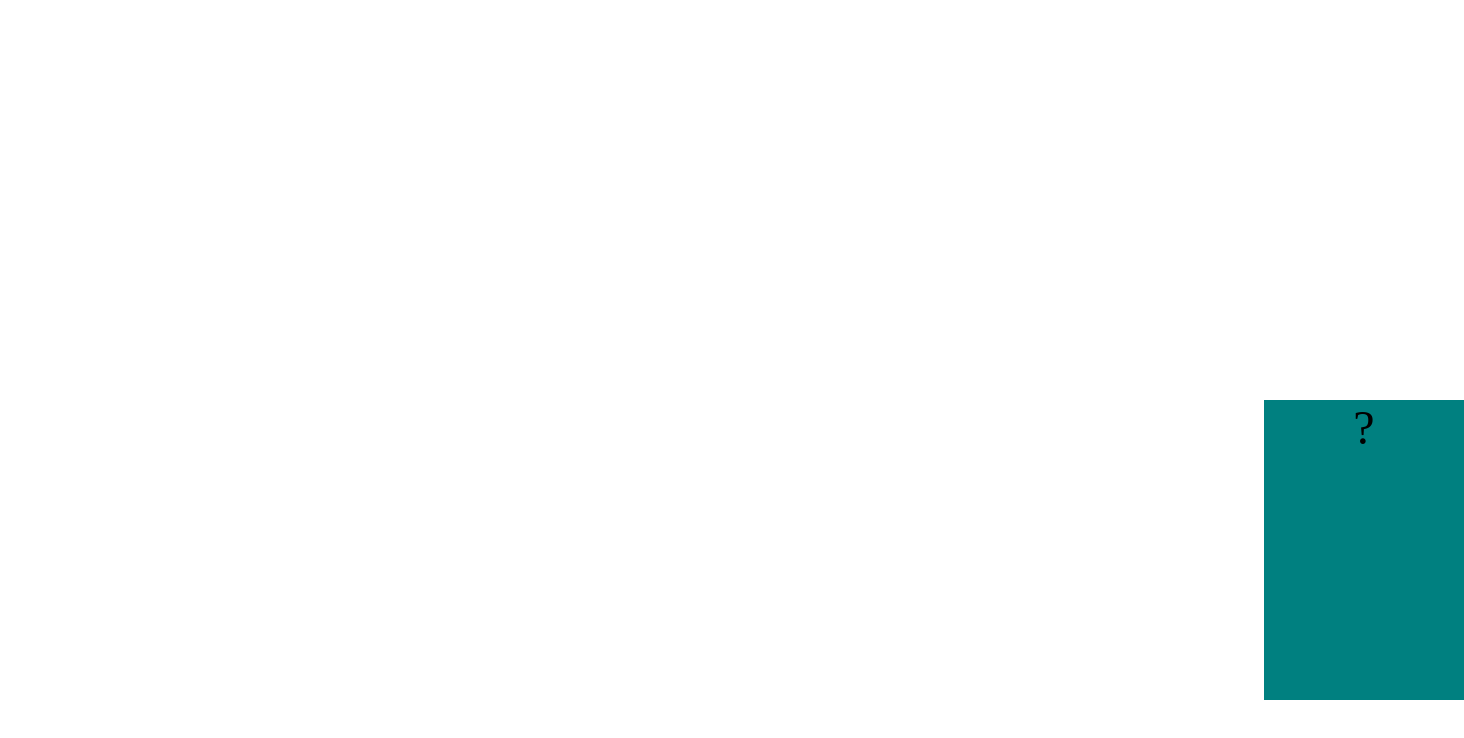
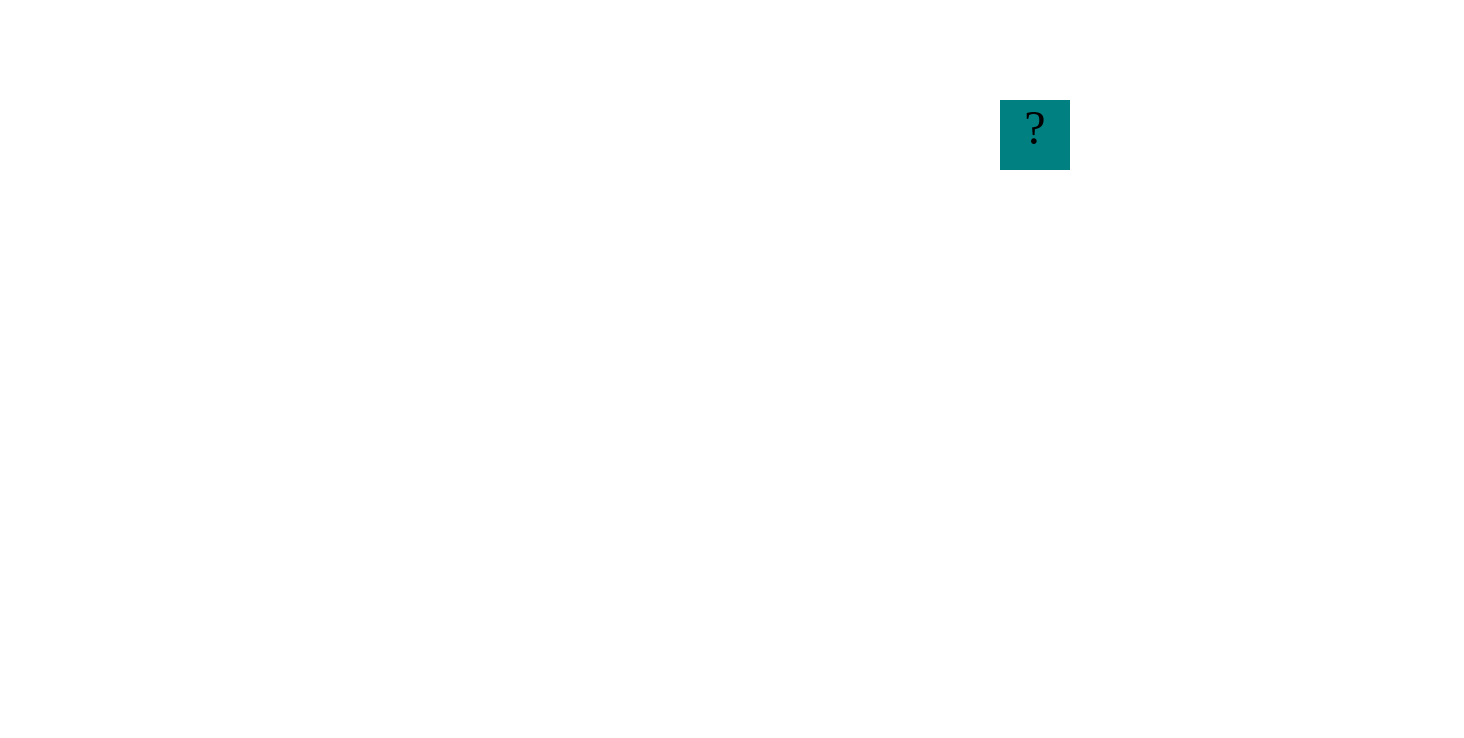
Before and after one commit to Cvillarreal10/Cvillarreal10.github.io, a plain HTML site: page projects/bouncing-box/index.html in a window 1280 px wide. Shown: the whole page, 1464 px wide, since content can reach past the window. Drawn offline with Linux system fonts and the light colour scheme.

Commit message:
BouncyBox

```diff
--- a/projects/bouncing-box/index.html
+++ b/projects/bouncing-box/index.html
@@ -6,16 +6,16 @@
 	<script src="jquery.min.js"></script>
 	<style>
 		.box {
-			width: 200px;
-			height: 300px;
+			width: 70px;
+			height: 70px;
 			background-color: teal;
 			font-size: 300%;
 			text-align: center;
 			user-select: none;
 			display: block;
 			position: absolute;
-			top: 400px;
-			left: 0px;  /* <--- Change me! */
+			top: 100px;
+			left: 400px;  /* <--- Change me! */
 		}
 		.board{
 			height: 100vh;
@@ -63,7 +63,7 @@
 
 			// TODO 2 - Variable declarations
 
-
+var positionX = 0;
 
 			/*
 			This Function will be called 20 times/second. Each time it is called,
@@ -71,10 +71,10 @@
 			turn it around!
 			*/
 			function update() {
-
-				moveBoxTo(boardWidth);
-
-			};
+				/* Want PositionX to increase by 10 */
+				positionX= positionX +10
+				moveBoxTo(positionX);
+				};
 
 			/*
 			This Function will be called each time the box is clicked. Each time it is called,
@@ -82,7 +82,7 @@
 			the left side of the screen.
 			*/
 			function handleBoxClick() {
-
+				positionX= 0;
 
 
 			};
```
